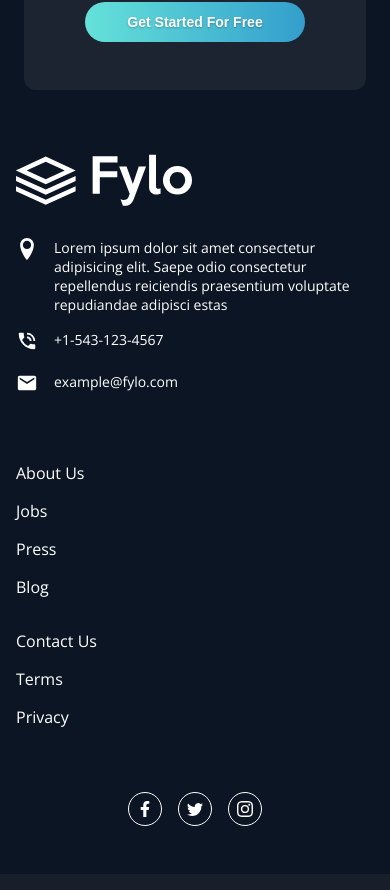
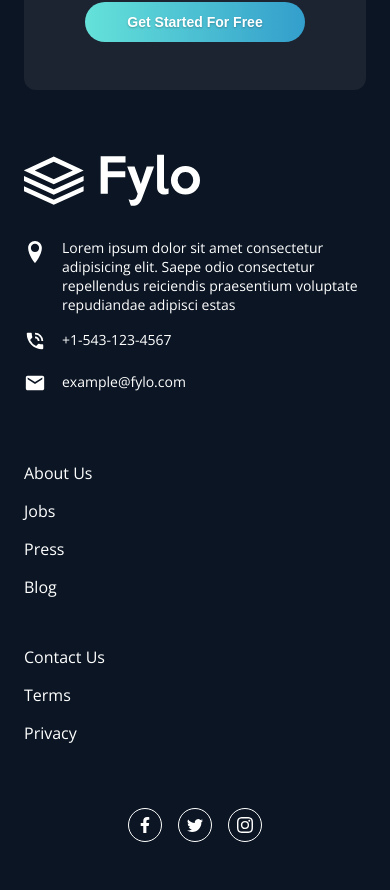
Before and after one commit to brandonmitchell217/fylo-dark-landing, a React (Vite) app: page / in a window 390 px wide. Shown: the part 3642-4532 px from the top of the page. Built offline with nearby package versions, Linux system fonts and the light colour scheme.

Commit message:
[feat]: Better, responsive footer

```diff
--- a/src/components/Footer.jsx
+++ b/src/components/Footer.jsx
@@ -10,9 +10,12 @@ export const Footer = () => {
   return (
     <footer>
       <div className="flex-col company">
+        <div className="logo">
           <a href="/">
             <img src={Logo} alt="Fylo Logo" />
           </a>
+        </div>
+        <div className="flex-col statement">
           <p className="iconCont">
             <span>
               <ImLocation />
@@ -21,6 +24,7 @@ export const Footer = () => {
             consectetur repellendus reiciendis praesentium voluptate repudiandae
             adipisci estas
           </p>
+        </div>
       </div>
       <div className="flex-col contact">
         <a href="/" className="iconCont">
--- a/src/styles/index.scss
+++ b/src/styles/index.scss
@@ -268,6 +268,7 @@ body {
       background-color: $darkBlue1;
       gap: 1rem;
       border-radius: 12px;
+
       @media (min-width: $lg) {
         padding: 3rem;
       }
@@ -305,21 +306,43 @@ body {
     }
   }
 
+  // Footer
   footer {
-    padding: 1rem 1rem 3rem;
+    position: relative;
+    padding: 1rem 1.5rem 3rem;
     display: flex;
     flex-direction: column;
+    align-items: flex-start;
     gap: 1rem;
     font-size: $bodySize;
     background-color: $darkBlue3;
+
+    @media (min-width: $md) {
+      align-items: center;
+    }
+
     @media (min-width: $lg) {
-      padding: 1rem 3rem 3rem;
-      // flex-direction: row;
-      // justify-content: space-between;
-      // align-items: flex-end;
-      display: grid;
-      grid-template-columns: repeat(4, 1fr);
-      grid-template-rows: 1fr;
+      flex-direction: row;
+      justify-content: space-between;
+      align-items: flex-start;
+      padding-top: 6rem;
+      gap: 0;
+    }
+
+    .logo {
+      margin-bottom: 1rem;
+
+      @media (min-width: $lg) {
+        position: absolute;
+        top: 1.5rem;
+        left: 1.5rem;
+        margin-bottom: 0;
+      }
+    }
+
+    .flex-col.company {
+      align-items: flex-start;
+      gap: 1rem;
     }
 
     .iconCont {
@@ -333,13 +356,14 @@ body {
       }
     }
 
-    .company {
+    .flex-col.statement {
       align-items: flex-start;
       gap: 1rem;
-      .iconCont {
-        margin-top: 1rem;
-        @media (min-width: $lg) {
-          margin: 0;
+      max-width: 350px;
+
+      p.iconCont {
+        span {
+          padding-top: 3px;
         }
       }
     }
@@ -347,21 +371,19 @@ body {
     .contact {
       align-items: flex-start;
       gap: 1rem;
-      @media (min-width: $lg) {
-        padding-top: 2rem;
-        place-self: center;
-      }
     }
 
     .footerNav {
       padding: 3rem 0;
       align-items: flex-start;
-      gap: 2rem;
+      gap: 3rem;
+
+      @media (min-width: $md) {
+        flex-direction: row;
+      }
+
       @media (min-width: $lg) {
-        // padding-top: 2rem;
         padding: 0;
-        flex-direction: row;
-        place-self: end center;
       }
 
       ul {
@@ -373,19 +395,21 @@ body {
     }
 
     .social {
+      width: 100%;
       display: flex;
       justify-content: center;
       align-items: center;
       gap: 1rem;
+
       @media (min-width: $lg) {
-        padding-top: 2rem;
-        place-self: center;
-        padding-bottom: 3rem;
+        width: auto;
       }
+
       a {
         padding: 8px 8px 4px;
         border: 1px solid $white;
         border-radius: 50%;
+
         svg {
           height: 16px;
           width: auto;
```
Lines whose indentation alone changed are shown as unchanged.
